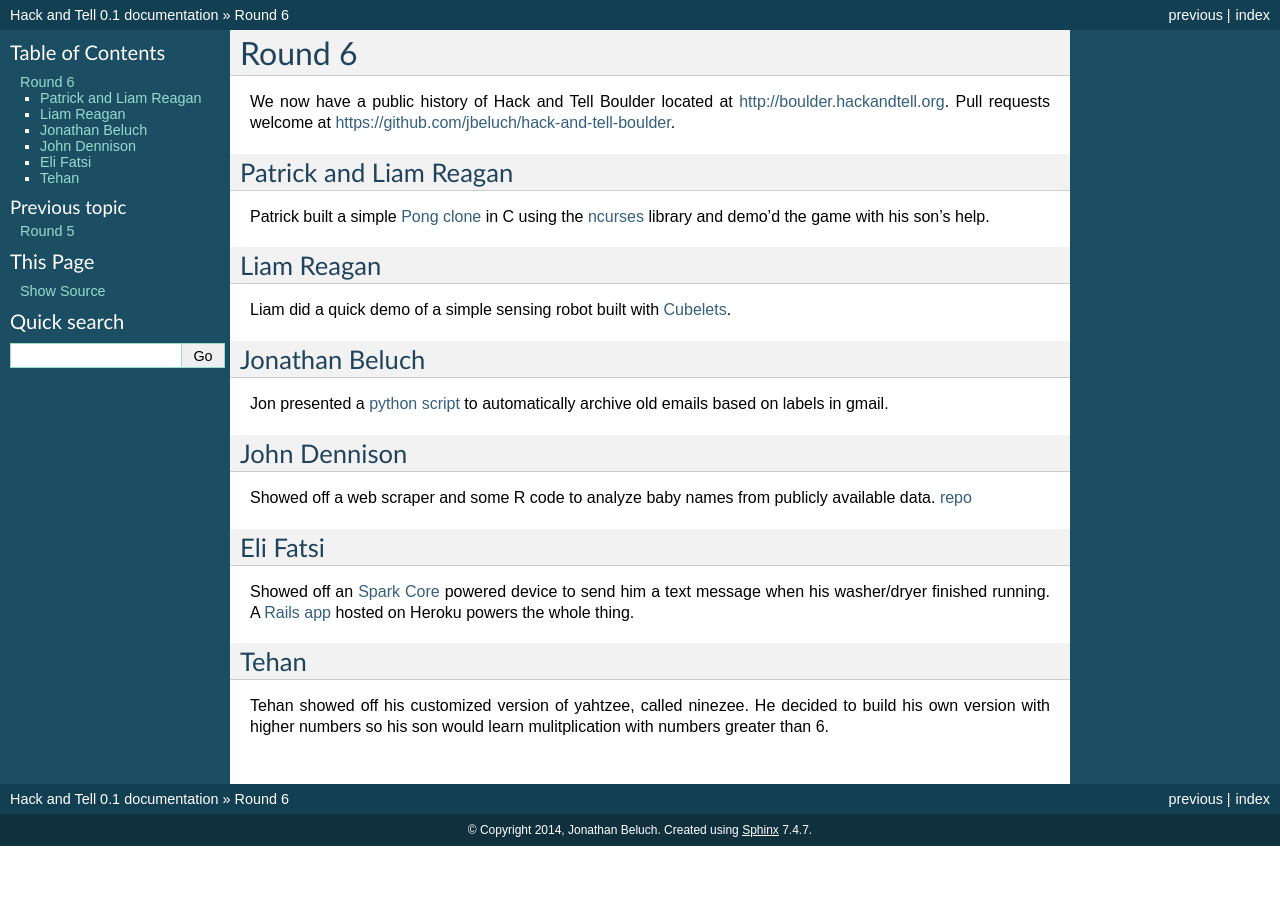
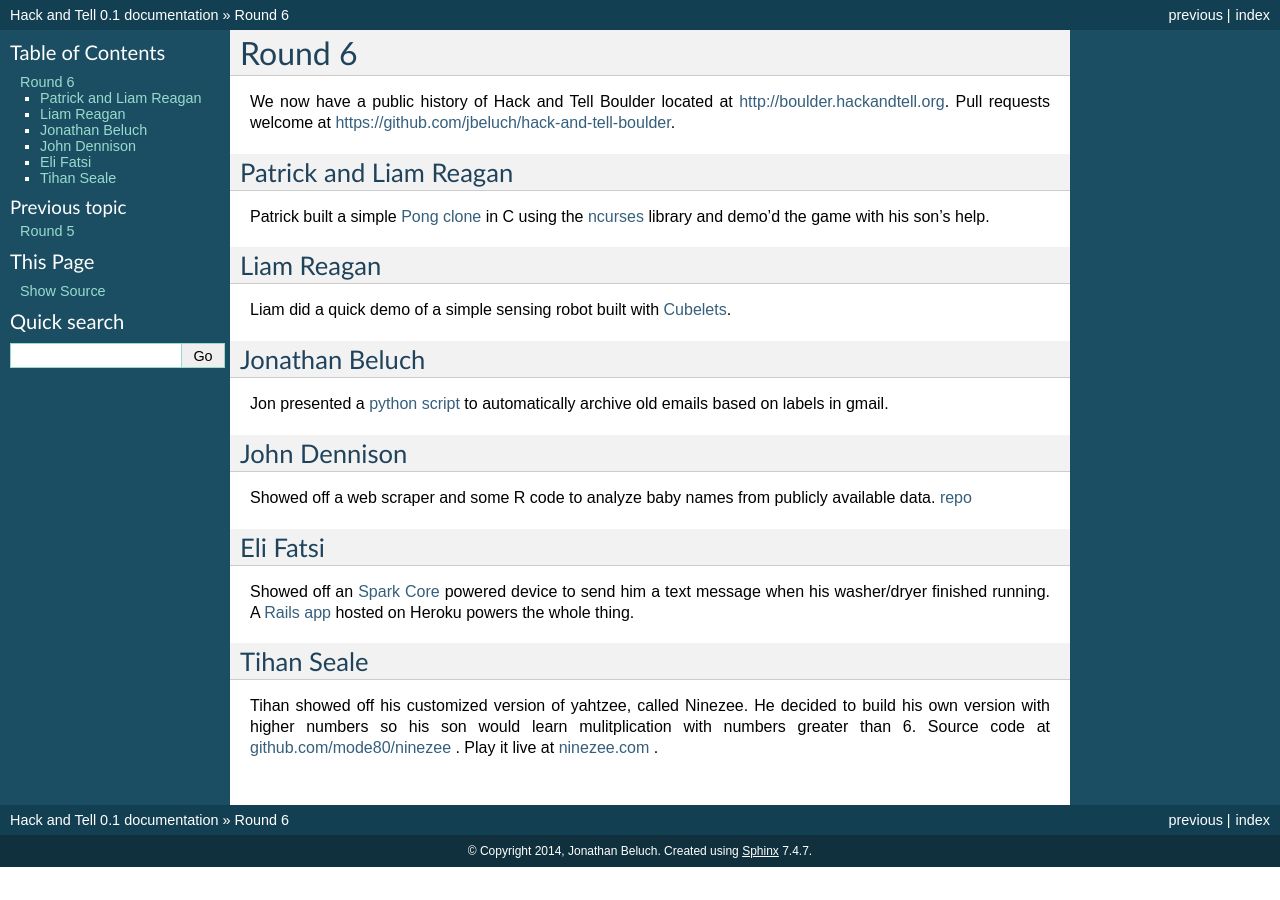
Before and after one commit to jbeluch/hack-and-tell-boulder, a Sphinx documentation site: the page built from docs/round6.rst, in a window 1280 px wide. Built offline with Sphinx 7.4.7, drawn with Linux system fonts in a browser that asks for light colours; pages that are not in the unit, such as notebooks, are missing from menus.

Commit message:
Update round6.rst

```diff
--- a/docs/round6.rst
+++ b/docs/round6.rst
@@ -41,9 +41,11 @@ Showed off an `Spark Core <https://www.spark.io/>`_ powered device to send him a
 message when his washer/dryer finished running. A `Rails app
 <https://github.com/efatsi/laundry_alert>`_ hosted on Heroku powers the whole thing.
 
-Tehan
+Tihan Seale
 -----
 
-Tehan showed off his customized version of yahtzee, called ninezee. He decided
+Tihan showed off his customized version of yahtzee, called Ninezee. He decided
 to build his own version with higher numbers so his son would learn
 mulitplication with numbers greater than 6.
+Source code at `github.com/mode80/ninezee <https://github.com/mode80/ninezee>`_ .
+Play it live at `ninezee.com <http://ninezee.com>`_ .
```
